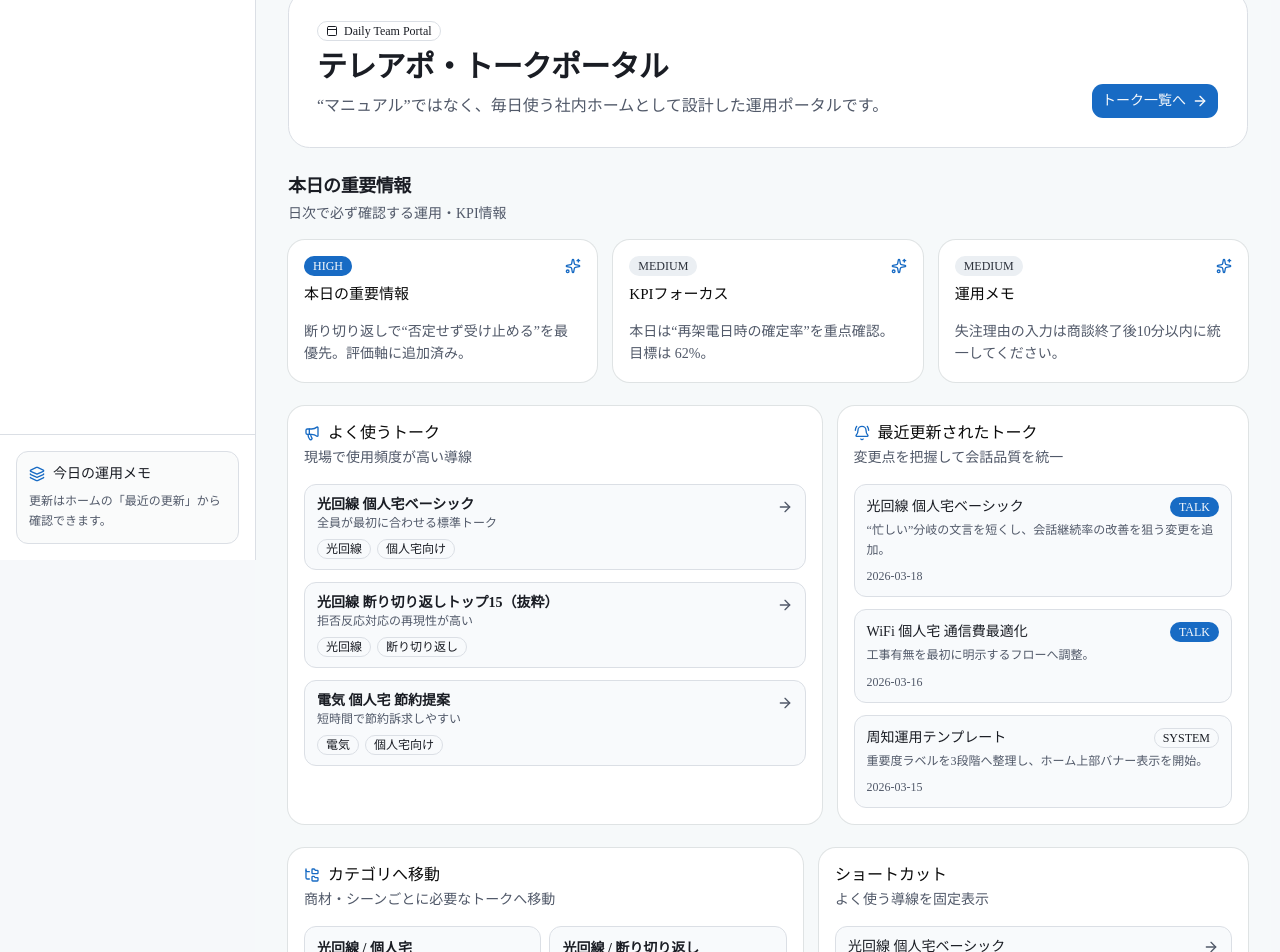
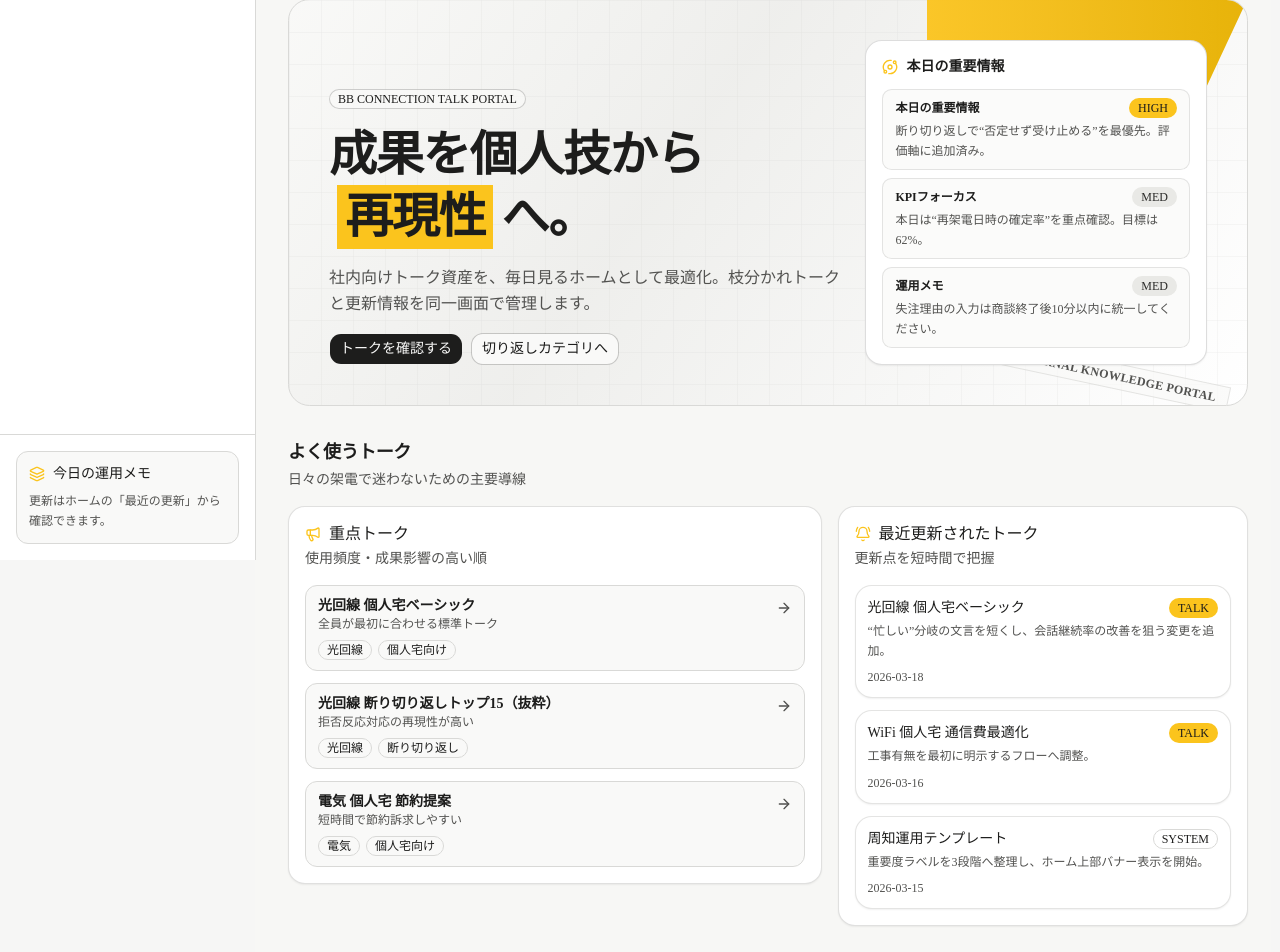
Before and after one commit to Lizqxel/Talk-Viewer, a Next.js app: page / in a window 1280 px wide. Shown: the part 240-1192 px from the top of the page. Built offline with nearby package versions, Linux system fonts and the light colour scheme.

Commit message:
UI update

```diff
--- a/package.json
+++ b/package.json
@@ -13,6 +13,7 @@
   "dependencies": {
     "class-variance-authority": "^0.7.1",
     "clsx": "^2.1.1",
+    "framer-motion": "^12.38.0",
     "lucide-react": "^0.577.0",
     "next": "16.1.7",
     "radix-ui": "^1.4.3",
--- a/src/app/globals.css
+++ b/src/app/globals.css
@@ -48,38 +48,38 @@
 }
 
 :root {
-  --background: oklch(0.985 0.003 247.858);
-  --foreground: oklch(0.232 0.014 266.393);
+  --background: oklch(0.982 0.002 106.423);
+  --foreground: oklch(0.232 0.003 106.423);
   --card: oklch(1 0 0);
-  --card-foreground: oklch(0.145 0 0);
+  --card-foreground: oklch(0.232 0.003 106.423);
   --popover: oklch(1 0 0);
-  --popover-foreground: oklch(0.145 0 0);
-  --primary: oklch(0.53 0.158 254.624);
-  --primary-foreground: oklch(0.984 0.003 247.858);
-  --secondary: oklch(0.95 0.007 247.896);
-  --secondary-foreground: oklch(0.312 0.02 265.535);
-  --muted: oklch(0.965 0.004 258.324);
-  --muted-foreground: oklch(0.463 0.028 265.754);
-  --accent: oklch(0.938 0.011 252.182);
-  --accent-foreground: oklch(0.312 0.02 265.535);
+  --popover-foreground: oklch(0.232 0.003 106.423);
+  --primary: oklch(0.846 0.168 87.145);
+  --primary-foreground: oklch(0.232 0.003 106.423);
+  --secondary: oklch(0.934 0.004 106.423);
+  --secondary-foreground: oklch(0.292 0.003 106.423);
+  --muted: oklch(0.954 0.003 106.423);
+  --muted-foreground: oklch(0.438 0.003 106.423);
+  --accent: oklch(0.92 0.012 88.09);
+  --accent-foreground: oklch(0.232 0.003 106.423);
   --destructive: oklch(0.577 0.245 27.325);
-  --border: oklch(0.902 0.009 258.338);
-  --input: oklch(0.902 0.009 258.338);
-  --ring: oklch(0.641 0.16 252.851);
+  --border: oklch(0.886 0.003 106.423);
+  --input: oklch(0.886 0.003 106.423);
+  --ring: oklch(0.846 0.168 87.145);
   --chart-1: oklch(0.809 0.105 251.813);
   --chart-2: oklch(0.623 0.214 259.815);
   --chart-3: oklch(0.546 0.245 262.881);
   --chart-4: oklch(0.488 0.243 264.376);
   --chart-5: oklch(0.424 0.199 265.638);
   --radius: 0.75rem;
-  --sidebar: oklch(0.994 0.002 247.858);
-  --sidebar-foreground: oklch(0.232 0.014 266.393);
-  --sidebar-primary: oklch(0.53 0.158 254.624);
-  --sidebar-primary-foreground: oklch(0.984 0.003 247.858);
-  --sidebar-accent: oklch(0.938 0.011 252.182);
-  --sidebar-accent-foreground: oklch(0.312 0.02 265.535);
-  --sidebar-border: oklch(0.902 0.009 258.338);
-  --sidebar-ring: oklch(0.641 0.16 252.851);
+  --sidebar: oklch(0.988 0.002 106.423);
+  --sidebar-foreground: oklch(0.232 0.003 106.423);
+  --sidebar-primary: oklch(0.846 0.168 87.145);
+  --sidebar-primary-foreground: oklch(0.232 0.003 106.423);
+  --sidebar-accent: oklch(0.934 0.004 106.423);
+  --sidebar-accent-foreground: oklch(0.292 0.003 106.423);
+  --sidebar-border: oklch(0.886 0.003 106.423);
+  --sidebar-ring: oklch(0.846 0.168 87.145);
 }
 
 .dark {
@@ -128,3 +128,46 @@
     @apply font-sans;
   }
 }
+
+@layer utilities {
+  .geo-hero-surface {
+    background:
+      linear-gradient(125deg, oklch(0.982 0.002 106.423) 0%, oklch(0.95 0.003 106.423) 40%, oklch(1 0 0) 100%);
+  }
+
+  .geo-grid-overlay {
+    background-image:
+      linear-gradient(to right, oklch(0.82 0.002 106.423 / 0.25) 1px, transparent 1px),
+      linear-gradient(to bottom, oklch(0.82 0.002 106.423 / 0.25) 1px, transparent 1px);
+    background-size: 32px 32px;
+  }
+
+  .brand-diagonal-band {
+    clip-path: polygon(0 0, 100% 0, 86% 100%, 0 100%);
+    background: linear-gradient(90deg, oklch(0.846 0.168 87.145) 0%, oklch(0.784 0.161 85.968) 100%);
+  }
+
+  .brand-card {
+    @apply relative overflow-hidden rounded-xl border bg-card transition-all duration-300;
+    box-shadow: 0 1px 2px oklch(0.15 0 0 / 0.06);
+  }
+
+  .brand-card::before {
+    content: "";
+    @apply absolute inset-y-0 left-0 w-1 -translate-x-full bg-primary/85 transition-transform duration-300;
+  }
+
+  .brand-card:hover {
+    @apply -translate-y-0.5 border-foreground/15;
+    box-shadow: 0 8px 18px oklch(0.15 0 0 / 0.09);
+  }
+
+  .brand-card:hover::before,
+  .brand-card:focus-within::before {
+    @apply translate-x-0;
+  }
+
+  .flow-connector {
+    background-image: linear-gradient(oklch(0.846 0.168 87.145 / 0.5), oklch(0.846 0.168 87.145 / 0));
+  }
+}
--- a/src/app/page.tsx
+++ b/src/app/page.tsx
@@ -1,14 +1,14 @@
 import Link from "next/link";
 import {
   AlertTriangle,
-  ArrowRight,
   BellRing,
   FolderTree,
   Megaphone,
-  PanelTop,
-  Sparkles,
+  Orbit,
 } from "lucide-react";
 
+import { AnimatedLinkRow } from "@/components/motion/animated-link-row";
+import { Reveal, StaggerGrid, StaggerItem } from "@/components/motion/motion-primitives";
 import { SectionHeading } from "@/components/shared/section-heading";
 import { Badge } from "@/components/ui/badge";
 import { Button } from "@/components/ui/button";
@@ -55,114 +55,126 @@ export default async function HomePage() {
     .filter((item): item is NonNullable<typeof item> => Boolean(item));
 
   return (
-    <div className="space-y-6">
+    <div className="space-y-8">
       {importantNotice ? (
-        <section className="rounded-2xl border border-primary/30 bg-primary/5 p-4 md:p-5">
+        <Reveal>
+          <section className="brand-card border-primary/40 bg-primary/10 p-4 md:p-5">
             <div className="flex flex-col gap-3 md:flex-row md:items-center md:justify-between">
               <div className="flex items-start gap-3">
-              <div className="mt-0.5 flex size-8 shrink-0 items-center justify-center rounded-full bg-primary/15 text-primary">
+                <div className="mt-0.5 flex size-8 shrink-0 items-center justify-center rounded-full bg-primary/20 text-foreground">
                   <AlertTriangle className="size-4" aria-hidden="true" />
                 </div>
                 <div className="space-y-1">
-                <p className="text-xs font-semibold tracking-wide text-primary uppercase">周知事項バナー</p>
+                  <p className="text-xs font-semibold tracking-wide text-foreground uppercase">Priority Notice</p>
                   <p className="text-sm font-semibold text-foreground md:text-base">{importantNotice.title}</p>
                   <p className="text-sm text-muted-foreground">{importantNotice.body}</p>
                 </div>
               </div>
-            <Badge variant="outline" className="w-fit">
+              <Badge variant="outline" className="w-fit border-foreground/20 bg-background/60">
                 {importantNotice.publishedAt}
               </Badge>
             </div>
           </section>
+        </Reveal>
       ) : null}
 
-      <section className="rounded-2xl border bg-card p-6 md:p-7">
-        <div className="flex flex-col gap-4 md:flex-row md:items-end md:justify-between">
-          <div className="space-y-2">
-            <Badge variant="outline" className="gap-1.5">
-              <PanelTop className="size-3.5" aria-hidden="true" />
-              Daily Team Portal
+      <Reveal>
+        <section className="relative overflow-hidden rounded-2xl border geo-hero-surface p-6 md:p-10">
+          <div className="absolute inset-0 geo-grid-overlay opacity-45" aria-hidden="true" />
+          <div className="brand-diagonal-band absolute top-0 right-0 h-18 w-56 opacity-95 md:h-24 md:w-80" aria-hidden="true" />
+          <div className="absolute right-4 bottom-4 hidden rotate-12 border border-foreground/10 bg-background/70 px-3 py-1 text-xs font-semibold tracking-wide text-muted-foreground uppercase md:block" aria-hidden="true">
+            Internal Knowledge Portal
+          </div>
+
+          <div className="relative grid gap-6 lg:grid-cols-[1.5fr_1fr] lg:items-end">
+            <div className="space-y-4">
+              <Badge variant="outline" className="border-foreground/20 bg-background/70">
+                BB CONNECTION TALK PORTAL
               </Badge>
-            <h1 className="text-2xl font-semibold tracking-tight text-foreground md:text-3xl">テレアポ・トークポータル</h1>
-            <p className="max-w-3xl text-sm leading-relaxed text-muted-foreground md:text-base">
-              “マニュアル”ではなく、毎日使う社内ホームとして設計した運用ポータルです。
+              <h1 className="max-w-4xl text-3xl font-semibold tracking-tight text-foreground md:text-5xl md:leading-tight">
+                成果を個人技から
+                <span className="mx-2 inline-flex items-center bg-primary px-2 py-0.5 text-primary-foreground">再現性</span>
+                へ。
+              </h1>
+              <p className="max-w-2xl text-sm leading-relaxed text-muted-foreground md:text-base">
+                社内向けトーク資産を、毎日見るホームとして最適化。枝分かれトークと更新情報を同一画面で管理します。
               </p>
-          </div>
-          <Button asChild size="lg" className="w-full md:w-auto">
-            <Link href="/talks">
-              トーク一覧へ
-              <ArrowRight className="size-4" aria-hidden="true" />
-            </Link>
+              <div className="flex flex-wrap gap-2">
+                <Button asChild className="bg-foreground text-background hover:bg-foreground/90">
+                  <Link href="/talks">トークを確認する</Link>
+                </Button>
+                <Button asChild variant="outline" className="border-foreground/20">
+                  <Link href="/talks?category=hikari-objection">切り返しカテゴリへ</Link>
                 </Button>
               </div>
+            </div>
+
+            <div className="brand-card border-foreground/15 bg-background/70 p-4 backdrop-blur-sm">
+              <div className="mb-3 flex items-center gap-2 text-sm font-semibold text-foreground">
+                <Orbit className="size-4 text-primary" aria-hidden="true" />
+                本日の重要情報
+              </div>
+              <div className="space-y-2">
+                {highlights.slice(0, 3).map((highlight) => (
+                  <div key={highlight.id} className="rounded-md border border-border/70 bg-background/70 px-3 py-2">
+                    <div className="mb-1 flex items-center justify-between gap-2">
+                      <p className="text-xs font-semibold text-foreground">{highlight.title}</p>
+                      <Badge variant={highlight.priority === "high" ? "default" : "secondary"}>
+                        {highlight.priority === "high" ? "HIGH" : "MED"}
+                      </Badge>
+                    </div>
+                    <p className="text-xs leading-relaxed text-muted-foreground">{highlight.detail}</p>
+                  </div>
+                ))}
+              </div>
+            </div>
+          </div>
         </section>
+      </Reveal>
 
       <section>
-        <SectionHeading title="本日の重要情報" description="日次で必ず確認する運用・KPI情報" />
-        <div className="grid gap-4 md:grid-cols-3">
-          {highlights.map((highlight) => (
-            <Card key={highlight.id} className="border-border/80">
-              <CardHeader>
-                <div className="mb-1 flex items-center justify-between gap-3">
-                  <Badge variant={highlight.priority === "high" ? "default" : "secondary"}>
-                    {highlight.priority === "high" ? "HIGH" : "MEDIUM"}
-                  </Badge>
-                  <Sparkles className="size-4 text-primary" aria-hidden="true" />
-                </div>
-                <CardTitle className="text-[15px] leading-snug">{highlight.title}</CardTitle>
-              </CardHeader>
-              <CardContent>
-                <p className="text-sm leading-relaxed text-muted-foreground">{highlight.detail}</p>
-              </CardContent>
-            </Card>
-          ))}
-        </div>
-      </section>
-
-      <section className="grid gap-4 xl:grid-cols-[1.3fr_1fr]">
-        <Card className="border-border/80">
+        <SectionHeading title="よく使うトーク" description="日々の架電で迷わないための主要導線" />
+        <StaggerGrid className="grid gap-4 xl:grid-cols-[1.3fr_1fr]">
+          <StaggerItem>
+            <Card className="brand-card border-border/80">
               <CardHeader>
                 <CardTitle className="flex items-center gap-2">
                   <Megaphone className="size-4 text-primary" aria-hidden="true" />
-              よく使うトーク
+                  重点トーク
                 </CardTitle>
-            <CardDescription>現場で使用頻度が高い導線</CardDescription>
+                <CardDescription>使用頻度・成果影響の高い順</CardDescription>
               </CardHeader>
               <CardContent className="space-y-3">
                 {featuredTalkCards.map((item) => (
-              <Link
+                  <AnimatedLinkRow
                     key={item.id}
                     href={`/talks/${item.talk.id}`}
-                className="group flex items-start justify-between rounded-lg border bg-background px-3 py-2.5 transition-colors hover:bg-muted/50 focus-visible:ring-2 focus-visible:ring-ring"
-              >
-                <div>
-                  <p className="text-sm font-semibold text-foreground">{item.talk.title}</p>
-                  <p className="text-xs text-muted-foreground">{item.reason}</p>
-                  <div className="mt-2 flex flex-wrap gap-1.5">
+                    title={item.talk.title}
+                    description={item.reason}
+                    meta={
+                      <div className="flex flex-wrap gap-1.5">
                         <Badge variant="outline">{productLabels[item.talk.product]}</Badge>
                         <Badge variant="outline">{sceneLabels[item.talk.scene]}</Badge>
                       </div>
-                </div>
-                <ArrowRight
-                  className="mt-1 size-4 text-muted-foreground transition-transform group-hover:translate-x-0.5"
-                  aria-hidden="true"
+                    }
                   />
-              </Link>
                 ))}
               </CardContent>
             </Card>
+          </StaggerItem>
 
-        <Card className="border-border/80">
+          <StaggerItem>
+            <Card className="brand-card border-border/80">
               <CardHeader>
                 <CardTitle className="flex items-center gap-2">
                   <BellRing className="size-4 text-primary" aria-hidden="true" />
                   最近更新されたトーク
                 </CardTitle>
-            <CardDescription>変更点を把握して会話品質を統一</CardDescription>
+                <CardDescription>更新点を短時間で把握</CardDescription>
               </CardHeader>
               <CardContent className="space-y-3">
                 {recentUpdates.map((update) => (
-              <div key={update.id} className="rounded-lg border bg-background p-3">
+                  <div key={update.id} className="brand-card border-border/70 bg-background px-3 py-3">
                     <div className="mb-1 flex items-center justify-between gap-3">
                       <p className="text-sm font-medium text-foreground">{update.title}</p>
                       <Badge variant={update.type === "talk" ? "default" : "outline"}>
@@ -175,59 +187,62 @@ export default async function HomePage() {
                 ))}
               </CardContent>
             </Card>
+          </StaggerItem>
+        </StaggerGrid>
       </section>
 
-      <section className="grid gap-4 xl:grid-cols-[1.2fr_1fr]">
-        <Card className="border-border/80">
+      <section>
+        <SectionHeading title="カテゴリへ移動" description="商材・シーン別に必要トークへ最短アクセス" />
+        <StaggerGrid className="grid gap-4 xl:grid-cols-[1.2fr_1fr]">
+          <StaggerItem>
+            <Card className="brand-card border-border/80">
               <CardHeader>
                 <CardTitle className="flex items-center gap-2">
                   <FolderTree className="size-4 text-primary" aria-hidden="true" />
-              カテゴリへ移動
+                  カテゴリナビゲーション
                 </CardTitle>
-            <CardDescription>商材・シーンごとに必要なトークへ移動</CardDescription>
+                <CardDescription>用途ごとに入口を整理</CardDescription>
               </CardHeader>
               <CardContent className="grid gap-2 sm:grid-cols-2">
                 {categories.map((category) => (
-              <Link
+                  <AnimatedLinkRow
                     key={category.id}
                     href={`/talks?category=${category.id}`}
-                className="rounded-lg border bg-background p-3 transition-colors hover:bg-muted/50 focus-visible:ring-2 focus-visible:ring-ring"
-              >
-                <p className="text-sm font-semibold text-foreground">{category.name}</p>
-                <p className="mt-1 text-xs text-muted-foreground">{category.description}</p>
-              </Link>
+                    title={category.name}
+                    description={category.description}
+                  />
                 ))}
               </CardContent>
             </Card>
+          </StaggerItem>
 
-        <Card className="border-border/80">
+          <StaggerItem>
+            <Card className="brand-card border-border/80">
               <CardHeader>
                 <CardTitle>ショートカット</CardTitle>
-            <CardDescription>よく使う導線を固定表示</CardDescription>
+                <CardDescription>日次で利用する導線</CardDescription>
               </CardHeader>
               <CardContent className="space-y-2">
                 {quickLinks.map((link) => (
-              <Link
+                  <AnimatedLinkRow
                     key={link.id}
                     href={link.href}
-                className="group flex items-start justify-between rounded-lg border bg-background px-3 py-2.5 transition-colors hover:bg-muted/50"
-              >
-                <div>
-                  <p className="text-sm font-medium text-foreground">{link.label}</p>
-                  <p className="text-xs text-muted-foreground">{link.description}</p>
-                </div>
-                <ArrowRight className="mt-0.5 size-4 text-muted-foreground" aria-hidden="true" />
-              </Link>
+                    title={link.label}
+                    description={link.description}
+                  />
                 ))}
               </CardContent>
             </Card>
+          </StaggerItem>
+        </StaggerGrid>
       </section>
 
       <section>
         <SectionHeading title="周知一覧" description="運用ルールやお知らせを横断で確認" />
-        <div className="grid gap-4 md:grid-cols-3">
+        <StaggerGrid className="grid gap-4 md:grid-cols-3">
           {announcements.map((notice) => (
-            <Card key={notice.id} className="border-border/80">
+            <StaggerItem key={notice.id}>
+              <Card className="brand-card border-border/80">
                 <CardHeader>
                   <div className="mb-1 flex items-center justify-between gap-3">
                     <Badge variant={noticeBadgeVariant[notice.level]}>{notice.level.toUpperCase()}</Badge>
@@ -239,8 +254,9 @@ export default async function HomePage() {
                   <p className="text-sm leading-relaxed text-muted-foreground">{notice.body}</p>
                 </CardContent>
               </Card>
+            </StaggerItem>
           ))}
-        </div>
+        </StaggerGrid>
       </section>
     </div>
   );
--- /dev/null
+++ b/src/app/template.tsx
@@ -0,0 +1,20 @@
+"use client";
+
+import { motion } from "framer-motion";
+import { usePathname } from "next/navigation";
+import { type ReactNode } from "react";
+
+export default function Template({ children }: { children: ReactNode }) {
+  const pathname = usePathname();
+
+  return (
+    <motion.div
+      key={pathname}
+      initial={{ opacity: 0, y: 8 }}
+      animate={{ opacity: 1, y: 0 }}
+      transition={{ duration: 0.28, ease: "easeOut" }}
+    >
+      {children}
+    </motion.div>
+  );
+}
--- /dev/null
+++ b/src/components/motion/animated-link-row.tsx
@@ -0,0 +1,46 @@
+"use client";
+
+import Link from "next/link";
+import { ArrowRight } from "lucide-react";
+import { motion } from "framer-motion";
+import { type ReactNode } from "react";
+
+import { cn } from "@/lib/utils";
+
+interface AnimatedLinkRowProps {
+  href: string;
+  title: string;
+  description: string;
+  meta?: ReactNode;
+  className?: string;
+}
+
+export function AnimatedLinkRow({ href, title, description, meta, className }: AnimatedLinkRowProps) {
+  return (
+    <motion.div
+      whileHover={{ y: -2 }}
+      transition={{ duration: 0.2, ease: "easeOut" }}
+      className={cn("group relative overflow-hidden rounded-lg border bg-background", className)}
+    >
+      <span className="absolute inset-y-0 left-0 w-1 -translate-x-full bg-primary/80 transition-transform duration-300 group-hover:translate-x-0" />
+      <Link
+        href={href}
+        className="flex items-start justify-between gap-3 px-3 py-2.5 transition-colors duration-200 hover:bg-muted/40 focus-visible:ring-2 focus-visible:ring-ring"
+      >
+        <div>
+          <p className="text-sm font-semibold text-foreground">{title}</p>
+          <p className="text-xs text-muted-foreground">{description}</p>
+          {meta ? <div className="mt-2">{meta}</div> : null}
+        </div>
+        <motion.span
+          initial={{ x: 0 }}
+          whileHover={{ x: 3 }}
+          transition={{ duration: 0.2, ease: "easeOut" }}
+          className="mt-1"
+        >
+          <ArrowRight className="size-4 text-muted-foreground" aria-hidden="true" />
+        </motion.span>
+      </Link>
+    </motion.div>
+  );
+}
--- /dev/null
+++ b/src/components/motion/motion-primitives.tsx
@@ -0,0 +1,80 @@
+"use client";
+
+import { motion, type MotionProps } from "framer-motion";
+import { type ReactNode } from "react";
+
+import { cn } from "@/lib/utils";
+
+const defaultReveal: MotionProps = {
+  initial: { opacity: 0, y: 14 },
+  whileInView: { opacity: 1, y: 0 },
+  viewport: { once: true, amount: 0.25 },
+  transition: { duration: 0.4, ease: "easeOut" },
+};
+
+interface RevealProps {
+  className?: string;
+  delay?: number;
+  children: ReactNode;
+}
+
+export function Reveal({ className, delay = 0, children }: RevealProps) {
+  return (
+    <motion.div
+      className={className}
+      {...defaultReveal}
+      transition={{
+        ...(defaultReveal.transition ?? {}),
+        delay,
+      }}
+    >
+      {children}
+    </motion.div>
+  );
+}
+
+interface StaggerGridProps {
+  className?: string;
+  children: ReactNode;
+}
+
+export function StaggerGrid({ className, children }: StaggerGridProps) {
+  return (
+    <motion.div
+      className={cn(className)}
+      initial="hidden"
+      whileInView="show"
+      viewport={{ once: true, amount: 0.2 }}
+      variants={{
+        hidden: {},
+        show: {
+          transition: {
+            staggerChildren: 0.08,
+            delayChildren: 0.05,
+          },
+        },
+      }}
+    >
+      {children}
+    </motion.div>
+  );
+}
+
+interface StaggerItemProps {
+  className?: string;
+  children: ReactNode;
+}
+
+export function StaggerItem({ className, children }: StaggerItemProps) {
+  return (
+    <motion.div
+      className={className}
+      variants={{
+        hidden: { opacity: 0, y: 10 },
+        show: { opacity: 1, y: 0, transition: { duration: 0.35, ease: "easeOut" } },
+      }}
+    >
+      {children}
+    </motion.div>
+  );
+}
--- a/src/components/shared/section-heading.tsx
+++ b/src/components/shared/section-heading.tsx
@@ -1,3 +1,7 @@
+"use client";
+
+import { motion } from "framer-motion";
+
 interface SectionHeadingProps {
   title: string;
   description?: string;
@@ -5,9 +9,15 @@ interface SectionHeadingProps {
 
 export function SectionHeading({ title, description }: SectionHeadingProps) {
   return (
-    <div className="mb-4 space-y-1">
+    <motion.div
+      className="mb-4 space-y-1"
+      initial={{ opacity: 0, y: 10 }}
+      whileInView={{ opacity: 1, y: 0 }}
+      viewport={{ once: true, amount: 0.6 }}
+      transition={{ duration: 0.35, ease: "easeOut" }}
+    >
       <h2 className="text-lg font-semibold tracking-tight text-foreground">{title}</h2>
       {description ? <p className="text-sm text-muted-foreground">{description}</p> : null}
-    </div>
+    </motion.div>
   );
 }
```
Also changed, not shown: src/components/talk/talk-tree-view.tsx (+39 -8 lines), src/components/talk/talks-explorer.tsx (+23 -4 lines), 1 other file (tests, documents, lock files or other folders). Lines whose indentation alone changed are shown as unchanged.
